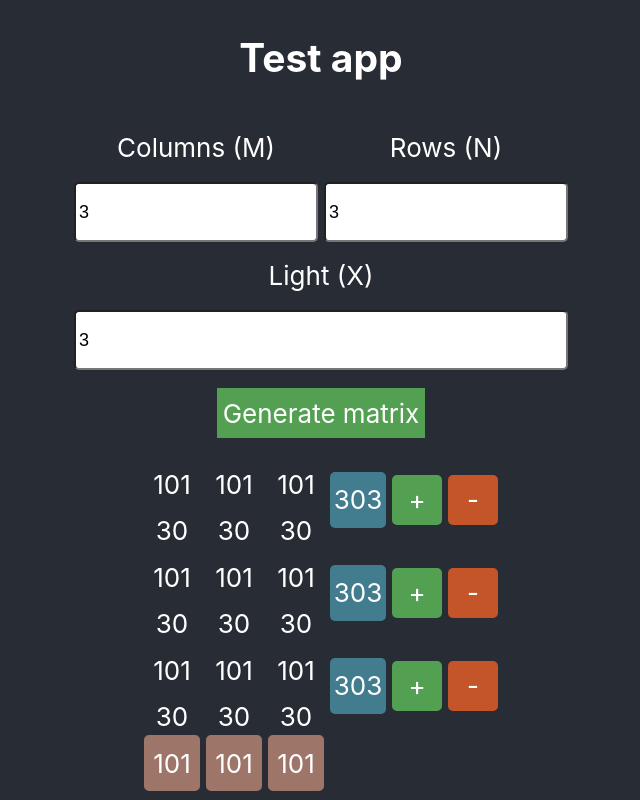
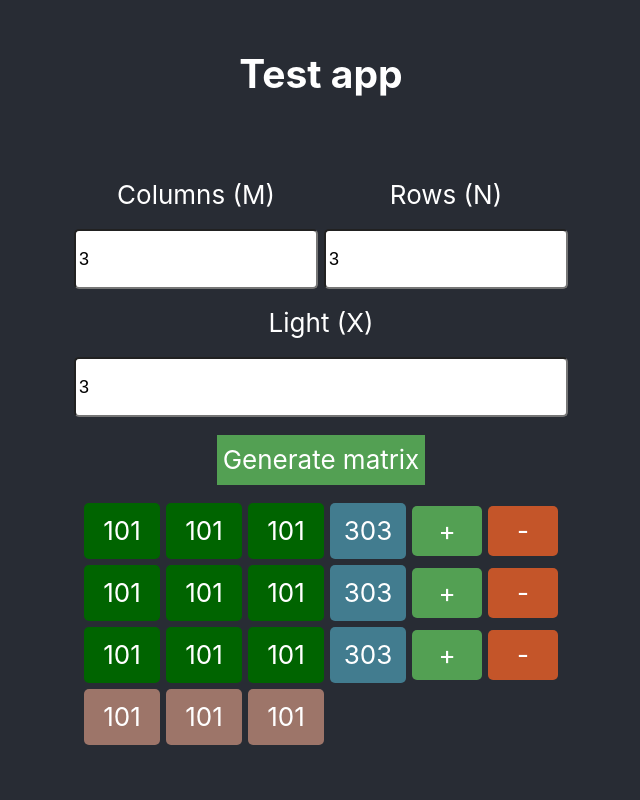
Before and after one commit to Eugene-im/somethingLikeReactWithRedux, a React (Create React App) app: page / in a window 1280 px wide. Shown: the whole page, without its empty margins (319-959 px from the left). Built offline with nearby package versions, Linux system fonts and the light colour scheme.

Commit message:
[done] all ok

```diff
--- a/src/App.scss
+++ b/src/App.scss
@@ -9,6 +9,7 @@
   font-size: calc(10px + 2vmin);
   color: white;
 }
+
 .App-main {
   display: flex;
   flex-direction: column;
@@ -16,6 +17,7 @@
   justify-content: space-around;
   min-height: 500px;
 }
+
 .app-input {
   display: flex;
   flex-wrap: wrap;
@@ -28,6 +30,7 @@
   display: flex;
   flex-direction: column;
   flex: 1 0 30%;
+
   &.last {
     flex: 1 1 100%;
   }
@@ -38,7 +41,8 @@
 .input-button {
   line-height: 50px;
 }
-.input-item{
+
+.input-item {
   font-size: calc(10px + 1vmin);
 }
 
@@ -49,6 +53,7 @@
   margin: 3px;
   padding: 3px;
 }
+
 .input-button {
   min-height: 50px;
   cursor: pointer;
@@ -71,7 +76,7 @@
 }
 
 .matrix-cell {
-  width: 50px;
+  width: 70px;
   height: 50px;
   cursor: pointer;
   border-radius: 5px;
@@ -82,11 +87,16 @@
   justify-content: center;
   user-select: none;
 }
+
 .cell-item {
+  background-color: darkgreen;
+
   &:hover {
     background-color: #cecece;
   }
-  &:active {
+
+  &:active,
+  &.same {
     background-color: #677969;
   }
 }
@@ -95,22 +105,29 @@
   background-color: #61dafb75;
 }
 
-.cell-row-add{
+.cell-row-add {
   background-color: rgb(83, 160, 83);
-  border:none;
+  border: none;
   color: inherit;
   font: inherit;
 }
 
-.cell-row-rem{
+.cell-row-rem {
   background-color: rgb(196, 85, 41);
-  border:none;
+  border: none;
   color: inherit;
   font: inherit;
 }
 
 .cell-average {
   background-color: rgba(247, 173, 146, 0.568);
+}
+
+.cell-item-data-hover {
+  display: none;
+  background-color: red;
+  width: 100%;
+  align-self: flex-end;
 }
 
 .App-link {
--- a/src/components/matrixCeil.jsx
+++ b/src/components/matrixCeil.jsx
@@ -2,10 +2,11 @@ import React, { useEffect } from "react";
 import {
   ceilClickActionCreator,
   ceilHoverActionCreator,
+  ceilUnHoverActionCreator,
 } from "../redux/matrixReducer";
 import { connect } from "react-redux";
 
-const MatrixCeil = ({ ceilClick, ceilHover, data, matrixIndex, index, sumHoverData,sameX }) => {
+const MatrixCeil = ({ ceilClick, ceilHover, ceilUnHover, data, matrixIndex, index, sumHoverData, sameX }) => {
   // console.log("matrixceil sumHoverData", sumHoverData);
   console.log("matrixceil sameX", sameX);
   // const checkVis = () => (sumHoverData.hover === 'true') ? (sumHoverData.id === index) ? 'visible' : '' : '';
@@ -14,22 +15,28 @@ const MatrixCeil = ({ ceilClick, ceilHover, data, matrixIndex, index, sumHoverDa
   const handler = (e) => {
     if (e.type === 'click') {
       ceilClick(e.target.id)
-    } else if (e.type === 'mouseover') {
+    } else if (e.type === 'mouseenter') {
       ceilHover(+e.target.innerText)
+    } else if (e.type === 'mouseleave') {
+      ceilUnHover(+e.target.innerText)
     }
   }
-
+  let visible = sumHoverData === index ? 'block' : 'none';
+  let invisible = sumHoverData === index ? 'none' : 'block';
+  let sameH = ([...sameX.filter((el) => el.id === data.id)].length) ? 'same' : ''
   return (
-    <div>
+    <div
+      id={data.id}
+      key={data.id}
+      onClick={(e) => handler(e)}
+      onMouseEnter={(e) => handler(e)}
+      onMouseLeave={(e) => handler(e)}
+      className={`matrix-cell cell-item cell-${matrixIndex} ${sameH}`}>
       <div
-        id={data.id}
-        key={data.id}
-        onClick={(e) => handler(e)}
-        onMouseOver={(e) => handler(e)}
-        className={`matrix-cell cell-item cell-${matrixIndex} ${sumHoverData}`}>
+        className={`cell-item-data`} style={{ display: invisible }}>
         {data.amount}
       </div>
-      <div className={`cell-item-hover ${sumHoverData}`}>{data.pr}</div>
+      <div className={`cell-item-data-hover`} style={{ height: data.pr + '%', display: visible }}></div>
     </div>
   );
 };
@@ -48,6 +55,9 @@ const mapDispatchToProps = (dispatch) => {
     ceilHover: (data) => {
       dispatch(ceilHoverActionCreator(data));
     },
+    ceilUnHover: (data) => {
+      dispatch(ceilUnHoverActionCreator(data));
+    },
   };
 };
 
--- a/src/components/matrixRow.jsx
+++ b/src/components/matrixRow.jsx
@@ -11,7 +11,7 @@ const MatrixRow = ({ index, sum, row }) => {
   return (
     <div className={`matrix-row row-${index}`}>
       {row.map((ceil, i) => (
-        <MatrixCeil key={ceil.id} matrixIndex={index.toString() + (i + 1).toString()} data={ceil} />
+        <MatrixCeil key={ceil.id} index={index} matrixIndex={index.toString() + (i + 1).toString()} data={ceil} />
       ))}
       <SumCeil index={index} sum={sum}/>
       <ButtonCeil dataid={index} type='add' />
@@ -23,7 +23,6 @@ const MatrixRow = ({ index, sum, row }) => {
 const mapStateToProps = (state) => {
   return {
     sum: state.matrixPage.sum,
-    sameX: state.matrixPage.sameX,
   };
 };
 
--- a/src/components/sumCeil.jsx
+++ b/src/components/sumCeil.jsx
@@ -1,18 +1,22 @@
 import React from "react";
 import {
   sumHoverActionCreator,
+  sumUnHoverActionCreator,
 } from "../redux/matrixReducer";
 import { connect } from "react-redux";
 
-const SumCeil = ({sumHover,index,sum}) => {
+const SumCeil = ({ sumHover, sumUnHover, index, sum }) => {
   console.log("SumCeil ", sum);
   console.log("SumCeil ", index);
-  const handler = (e) =>{
-    console.log('hover',e)
-    sumHover(+e.target.attributes.dataid.value);
+  const handler = (e) => {
+    if (e.type === 'mouseenter') {
+      sumHover(+e.target.attributes.dataid.value);
+    } else if (e.type === 'mouseleave') {
+      sumUnHover(+e.target.attributes.dataid.value);
+    }
   }
   return (
-    <div onMouseOver={(e)=>handler(e)} dataid={index} className="matrix-cell cell-amount">{sum[index]}</div>
+    <div onMouseEnter={(e) => handler(e)} onMouseLeave={(e) => handler(e)} dataid={index} className="matrix-cell cell-amount">{sum[index]}</div>
   );
 };
 
@@ -26,6 +30,9 @@ const mapDispatchToProps = (dispatch) => {
     sumHover: (data) => {
       dispatch(sumHoverActionCreator(data));
     },
+    sumUnHover: (data) => {
+      dispatch(sumUnHoverActionCreator(data));
+    },
   };
 };
 
--- a/src/redux/matrixReducer.js
+++ b/src/redux/matrixReducer.js
@@ -3,7 +3,9 @@ const ROW_ADD = "ROW-ADD";
 const ROW_REM = "ROW-REM";
 const CEIL_CLICK = "CEIL-CLICK";
 const CEIL_HOVER = "CEIL-HOVER";
+const CEIL_UNHOVER = "CEIL-UNHOVER";
 const SUM_HOVER = "SUM-HOVER";
+const SUM_UNHOVER = "SUM-UNHOVER";
 const MNX_UPD = "MNX-UPD";
 const MATRIX_GENERATE = "MATRIX-GENERATE";
 
@@ -23,8 +25,16 @@ export const ceilHoverActionCreator = (data) => ({
   type: CEIL_HOVER,
   data: data,
 });
+export const ceilUnHoverActionCreator = (data) => ({
+  type: CEIL_UNHOVER,
+  data: data,
+});
 export const sumHoverActionCreator = (data) => ({
   type: SUM_HOVER,
+  data: data,
+});
+export const sumUnHoverActionCreator = (data) => ({
+  type: SUM_UNHOVER,
   data: data,
 });
 export const mnxUpdActionCreator = (data) => ({
@@ -161,7 +171,7 @@ let initialState = {
   _matrixMaxCeil: 999,
   sum: [303, 303, 303],
   aver: [101, 101, 101],
-  sameX: [101, 101, 101],
+  sameX: [0,0,0],
 };
 
 const setInputData = (m, n, x, st) => {
@@ -236,14 +246,17 @@ const matrixReducer = (state = initialState, action) => {
       stateCopy.numOfRow += 1;
       let newRow = createRow(stateCopy.numOfCol);
       stateCopy.data.splice(action.data, 0, newRow);
-      newRow.forEach((el)=>{stateCopy.dataOneDim.splice(action.data, 0, el)})
+      newRow.forEach((el) => {
+        stateCopy.dataOneDim.splice(action.data, 0, el)
+      })
       countAll(stateCopy);
       return stateCopy;
 
     case ROW_REM:
       stateCopy = _.cloneDeep(state);
       stateCopy.data.splice(action.data, 1);
-      stateCopy.numOfRow -= 1;
+      stateCopy.dataOneDim = stateCopy.data.flat();
+      stateCopy.numOfRow = stateCopy.numOfRow - 1;
       countAll(stateCopy);
       return stateCopy;
 
@@ -271,14 +284,21 @@ const matrixReducer = (state = initialState, action) => {
           })
         )
         .sort((a, b) => a.t - b.t)
-        .slice(0,stateCopy.numOfHiglight))];
+        .slice(0, stateCopy.numOfHiglight))];
+      return stateCopy;
+    case CEIL_UNHOVER:
+      stateCopy = _.cloneDeep(state);
+      stateCopy.sameX = new Array(stateCopy.numOfCol).fill(0);
       return stateCopy;
 
     case SUM_HOVER:
       stateCopy = _.cloneDeep(state);
-      // stateCopy.sumHoverData = {};
-      // stateCopy.sumHoverData.hover = true;
       stateCopy.sumHoverData = action.data;
+      return stateCopy;
+
+    case SUM_UNHOVER:
+      stateCopy = _.cloneDeep(state);
+      stateCopy.sumHoverData = '';
       return stateCopy;
 
     case MATRIX_GENERATE:
```
